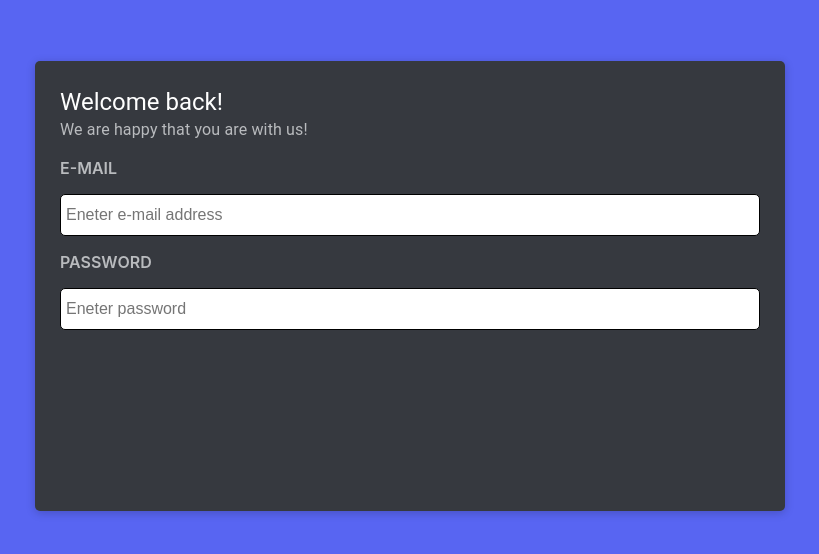
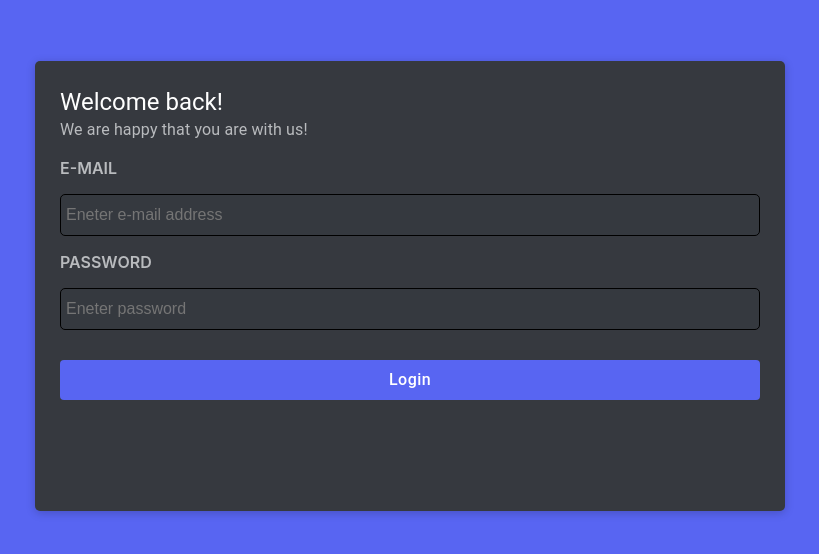
Before and after one commit to ShohanMir/realtime-chat-app, a React (Create React App) app in the folder frontend/: page /login in a window 1280 px wide. Shown: the part 114-668 px from the top of the page, without its empty margins (230-1049 px from the left). Built offline with nearby package versions, Linux system fonts and the light colour scheme.

Commit message:
custom components

```diff
--- a/frontend/src/App.js
+++ b/frontend/src/App.js
@@ -6,8 +6,8 @@ import {
   Navigate,
 } from 'react-router-dom';
 import './App.css';
-import LoginPage from './pages/authPages/LoginPage';
-import RegisterPage from './pages/authPages/RegisterPage';
+import LoginPage from './pages/loginPage/LoginPage';
+import RegisterPage from './pages/registerPage/RegisterPage';
 import Dashboard from './pages/dashboard/Dashboard';
 
 function App() {
--- /dev/null
+++ b/frontend/src/pages/loginPage/LoginFooter.js
@@ -0,0 +1,17 @@
+import React from 'react';
+import PrimaryButton from '../../shared/components/PrimaryButton';
+
+const LoginFooter = ({ hadnleLogin, isFormValid }) => {
+  return (
+    <div>
+      <PrimaryButton
+        label="Login"
+        additionalStyles={{ marginTop: '30px' }}
+        disable={!isFormValid}
+        onClick="handleLogin"
+      />
+    </div>
+  );
+};
+
+export default LoginFooter;
--- a/frontend/src/shared/components/authPage/LoginPageHeader.js
+++ b/frontend/src/pages/loginPage/LoginHeader.js
@@ -1,7 +1,7 @@
 import React from 'react';
 import { Typography } from '@mui/material';
 
-const LoginPageHeader = () => {
+const LoginHeader = () => {
   return (
     <>
       <Typography variant="h5" sx={{ color: '#FFFF' }}>
@@ -14,4 +14,4 @@ const LoginPageHeader = () => {
   );
 };
 
-export default LoginPageHeader;
+export default LoginHeader;
--- a/frontend/src/shared/components/authPage/LoginPageInput.js
+++ b/frontend/src/pages/loginPage/LoginInput.js
@@ -1,5 +1,5 @@
 import React from 'react';
-import InputWithLabels from '../InputWithLabels';
+import InputWithLabels from '../../shared/components/InputWithLabels';
 
 const LoginPageInput = ({ mail, setMail, password, setPassword }) => {
   return (
--- a/frontend/src/pages/authPages/LoginPage.js
+++ b/frontend/src/pages/loginPage/LoginPage.js
@@ -1,20 +1,27 @@
 import React, { useState } from 'react';
 import AuthBox from '../../shared/components/AuthBox';
-import LoginPageHeader from '../../shared/components/authPage/LoginPageHeader';
-import LoginPageInput from '../../shared/components/authPage/LoginPageInput';
+import LoginHeader from './LoginHeader';
+import LoginInput from './LoginInput';
+import LoginFooter from './LoginFooter';
 
 const LoginPage = () => {
   const [mail, setMail] = useState('');
   const [password, setPassword] = useState('');
+  const [isFormValid, setIsFormValid] = useState(false);
+
+  const handleLogin = () => {
+    console.log('handleLogin');
+  };
   return (
     <AuthBox>
-      <LoginPageHeader />
-      <LoginPageInput
+      <LoginHeader />
+      <LoginInput
         mail={mail}
         setMail={setMail}
         password={password}
         setPassword={setPassword}
       />
+      <LoginFooter isFormValid={isFormValid} handleLogin={handleLogin} />
     </AuthBox>
   );
 };
--- a/frontend/src/shared/components/InputWithLabels.js
+++ b/frontend/src/shared/components/InputWithLabels.js
@@ -21,7 +21,7 @@ const Input = styled('input')({
   border: '1px solid black',
   borderRadius: '5px',
   color: '#dcddde',
-  background: '#3g393f',
+  background: '#35393f',
   margin: 0,
   fontSize: '16px',
   padding: '0 5px',
--- /dev/null
+++ b/frontend/src/shared/components/PrimaryButton.js
@@ -0,0 +1,26 @@
+import React from 'react';
+import Button from '@mui/material/Button';
+
+const PrimaryButton = ({ label, additionalStyles, disable, onClick }) => {
+  return (
+    <Button
+      varient="contained"
+      sx={{
+        bgcolor: '#5865F2',
+        color: '#FFFF',
+        textTransform: 'none',
+        fontSize: '16px',
+        fontWeight: 500,
+        width: '100%',
+        height: '40px',
+      }}
+      style={additionalStyles ? additionalStyles : {}}
+      disable={disable}
+      onClick={onClick}
+    >
+      {label}
+    </Button>
+  );
+};
+
+export default PrimaryButton;
```
Also changed, not shown: frontend/src/pages/registerPage/RegisterPage.js (renamed from frontend/src/pages/authPages/RegisterPage.js).
